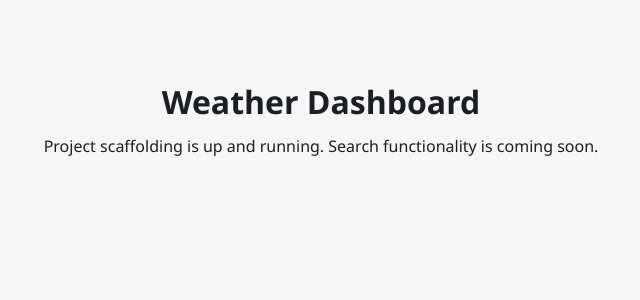
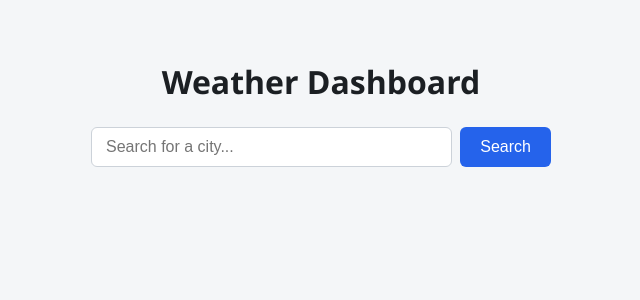
Before and after one commit to abdulrhmanbanafa273-eng/Weather-dashboard, a Flask app: page / in a window 1280 px wide. Shown: the top 300 px of the page, without its empty margins (319-959 px from the left). Run offline with Flask 3, Linux system fonts and the light colour scheme.

Commit message:
feat: display current weather conditions

```diff
--- a/static/css/style.css
+++ b/static/css/style.css
@@ -11,13 +11,82 @@ body {
 }
 
 .page {
-    max-width: 600px;
-    margin: 80px auto;
+    max-width: 500px;
+    margin: 60px auto;
     text-align: center;
     padding: 0 20px;
 }
 
 .page h1 {
     font-size: 2rem;
-    margin-bottom: 12px;
+    margin-bottom: 24px;
 }
+
+.hidden {
+    display: none;
+}
+
+.search-form {
+    display: flex;
+    gap: 8px;
+    margin-bottom: 16px;
+}
+
+.search-form input {
+    flex: 1;
+    padding: 10px 14px;
+    font-size: 1rem;
+    border: 1px solid #ccd2d9;
+    border-radius: 6px;
+}
+
+.search-form button {
+    padding: 10px 20px;
+    font-size: 1rem;
+    border: none;
+    border-radius: 6px;
+    background-color: #2563eb;
+    color: #fff;
+    cursor: pointer;
+}
+
+.search-form button:hover {
+    background-color: #1d4ed8;
+}
+
+.error-message {
+    color: #b91c1c;
+    background-color: #fee2e2;
+    border-radius: 6px;
+    padding: 10px 14px;
+    margin-bottom: 16px;
+}
+
+.weather-card {
+    background-color: #fff;
+    border-radius: 12px;
+    padding: 24px;
+    box-shadow: 0 2px 8px rgba(0, 0, 0, 0.08);
+    text-align: left;
+}
+
+.weather-card h2 {
+    text-align: center;
+    margin-bottom: 4px;
+}
+
+.weather-icon {
+    display: block;
+    margin: 0 auto;
+}
+
+.temperature {
+    text-align: center;
+    font-size: 2.5rem;
+    font-weight: bold;
+    margin: 8px 0;
+}
+
+.weather-card p {
+    margin: 4px 0;
+}
--- /dev/null
+++ b/static/js/main.js
@@ -0,0 +1,69 @@
+const form = document.getElementById("search-form");
+const cityInput = document.getElementById("city-input");
+const errorMessage = document.getElementById("error-message");
+const weatherResult = document.getElementById("weather-result");
+
+form.addEventListener("submit", (event) => {
+    event.preventDefault();
+    const city = cityInput.value.trim();
+    if (!city) {
+        return;
+    }
+    fetchWeather(city);
+});
+
+async function fetchWeather(city) {
+    hide(errorMessage);
+    hide(weatherResult);
+
+    try {
+        const response = await fetch(`/api/weather?city=${encodeURIComponent(city)}`);
+        const data = await response.json();
+
+        if (!response.ok) {
+            showError(data.error || "Something went wrong. Please try again.");
+            return;
+        }
+
+        renderWeather(data);
+    } catch (error) {
+        showError("Could not reach the server. Check your connection and try again.");
+    }
+}
+
+function renderWeather(data) {
+    document.getElementById("location").textContent = `${data.city}, ${data.country}`;
+    document.getElementById("local-time").textContent = `Local time: ${data.local_time}`;
+
+    const icon = document.getElementById("weather-icon");
+    icon.src = `https://openweathermap.org/img/wn/${data.icon}@2x.png`;
+    icon.alt = data.condition;
+
+    document.getElementById("temperature").textContent = `${Math.round(data.temperature)}°C`;
+    document.getElementById("feels-like").textContent = `Feels like ${Math.round(data.feels_like)}°C`;
+    document.getElementById("condition").textContent = data.condition;
+    document.getElementById("humidity").textContent = `Humidity: ${data.humidity}%`;
+    document.getElementById("wind").textContent = `Wind: ${data.wind_speed} m/s`;
+    document.getElementById("pressure").textContent = `Pressure: ${data.pressure} hPa`;
+
+    const visibilityKm = data.visibility != null ? (data.visibility / 1000).toFixed(1) : "N/A";
+    document.getElementById("visibility").textContent = `Visibility: ${visibilityKm} km`;
+
+    document.getElementById("sunrise").textContent = `Sunrise: ${data.sunrise}`;
+    document.getElementById("sunset").textContent = `Sunset: ${data.sunset}`;
+
+    show(weatherResult);
+}
+
+function showError(message) {
+    errorMessage.textContent = message;
+    show(errorMessage);
+}
+
+function hide(element) {
+    element.classList.add("hidden");
+}
+
+function show(element) {
+    element.classList.remove("hidden");
+}
--- a/templates/index.html
+++ b/templates/index.html
@@ -9,7 +9,36 @@
 <body>
     <main class="page">
         <h1>Weather Dashboard</h1>
-        <p>Project scaffolding is up and running. Search functionality is coming soon.</p>
+
+        <form id="search-form" class="search-form">
+            <input
+                type="text"
+                id="city-input"
+                placeholder="Search for a city..."
+                autocomplete="off"
+                required
+            >
+            <button type="submit">Search</button>
+        </form>
+
+        <p id="error-message" class="error-message hidden"></p>
+
+        <section id="weather-result" class="weather-card hidden">
+            <h2 id="location"></h2>
+            <p id="local-time"></p>
+            <img id="weather-icon" class="weather-icon" src="" alt="">
+            <p id="temperature" class="temperature"></p>
+            <p id="feels-like"></p>
+            <p id="condition"></p>
+            <p id="humidity"></p>
+            <p id="wind"></p>
+            <p id="pressure"></p>
+            <p id="visibility"></p>
+            <p id="sunrise"></p>
+            <p id="sunset"></p>
+        </section>
     </main>
+
+    <script src="{{ url_for('static', filename='js/main.js') }}"></script>
 </body>
 </html>
```
